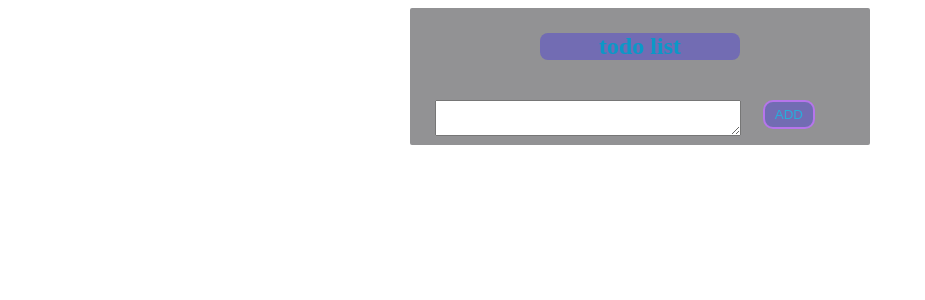
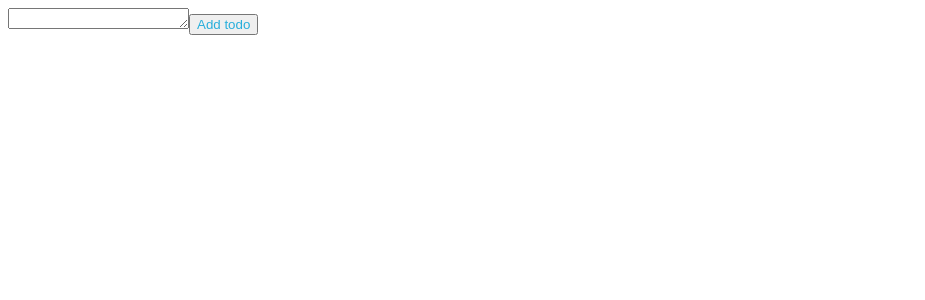
Before and after one commit to sagardubey47/React-Assignment---Todo-List-React, a React app: page / in a window 1280 px wide. Shown: the top 300 px of the page, without its empty margins (0-925 px from the left). Built offline with nearby package versions, Linux system fonts and the light colour scheme.

Commit message:
update components

```diff
--- /dev/null
+++ b/src/components/AddTodo/AddTodo.js
@@ -0,0 +1,28 @@
+import React, {useState} from 'react'
+import "./style.css"
+
+const AddTodo = ({todoListValues,setTodoListValues}) => {
+    const handleAddTask=()=>{
+        !(newValue.replace(/\s/g,'')  =="") && setTodoListValues([...todoListValues,newValue]);
+        setNewValue("");
+
+    }
+     const [newValue, setNewValue] = useState("");
+
+    const handleNewTask=(event)=>{
+        setNewValue(event.target.value);
+    }
+
+
+    return (
+
+
+        <div className="add-todo">
+            <textarea id="task" value={newValue} onChange={handleNewTask} ></textarea>
+            <br/>
+            <button id="btn" onClick={handleAddTask}>Add Task</button>
+        </div>
+    )
+}
+
+export default AddTodo
--- /dev/null
+++ b/src/components/AddTodo/style.css
@@ -0,0 +1,10 @@
+.add-todo{
+
+    height: 20vh;
+    width:80%;
+    margin:20px auto;
+}
+#task{
+    width:100%;
+    height:10vh;
+}
--- a/src/components/App.js
+++ b/src/components/App.js
@@ -1,58 +1,97 @@
-import React,{useState, useEffect} from "react";
+// import React , {useState} from "react";
+// import "./../styles/App.css";
+// import AddTodo from "./AddTodo/AddTodo";
+// import TodoContainer from "./TodoContainer/TodoContainer";
+
+// function App()
+// {
+// 	const [todoListValues, setTodoListValues] = useState([]);
+// 	return (
+// 	<div id="main">
+// 		<AddTodo todoListValues={todoListValues} setTodoListValues={setTodoListValues} />
+// 		<TodoContainer todoListValues={todoListValues} setTodoListValues={setTodoListValues} />
+// 	</div>
+// 	);
+// }
+
+
+// export default App;
+
+import React,{useState} from "react";
 import "./../styles/App.css";
-import Taskarea from "./Textarea"
-import Add from "./Add"
-import Task from "./Task"
 
 function App()
-{
-    const [tasks , setTasks] = useState([]);
+{const [text, setText] = useState("");
+  const [textArray, settextArray] = useState([]);
+  const [edit, setEdit] = useState(false);
+  const [savetext, setsavetext] = useState("");
+  const [customid, setid] = useState();
+  const handleButton = () => {
+    let obj = {};
 
-	 function handleAdd(newTask, resetState) {
-
-		if(newTask.trim().length) {
-        setTasks( prevTasks => {return [...prevTasks, newTask]});
-		resetState();
-	  }
-	}
-
-	 function onDelete(id) {
-
-		 setTasks((prevTasks) => {
-             return prevTasks.filter((task, index) => {
-			 return index != id;
-		 });
-		 });
-	 }
-
-	 function updateEdit(id, value) {
-
-		if(value.trim().length) {
-		 let newtasks = tasks.slice(0, id);
-		 newtasks.push(value);
-		 tasks.slice(id+1).forEach(item => newtasks.push(item));
-
-		 setTasks(newtasks);
-		}
-	 }
+      obj.para = text;
+      let copyArray = textArray.slice();
+      copyArray.push(obj);
+      settextArray(copyArray);
 
 
-	return (
-	<div id="main">
-	   <div className="container">
-           <h2 id="heading" > todo list</h2>
-		   {
-			   tasks.map((task, index) => {
-                  return <Task key={index} id={index}  data={task} onDelete={onDelete} updateEdit={updateEdit} />
-		       })
-		   }
-
-		  <Taskarea handleAdd={handleAdd} />
-
-	   </div>
-
-	</div>
-	);
+     setText("");
+  };
+  const handleDelete = (id) => {
+    const arr = textArray.slice();
+    const filteredArray = arr.filter((item, index) => index !==id);
+    settextArray(filteredArray);
+  };
+  const handleSave = (id) => {
+    if (savetext !== "") {
+      let copyarr = textArray.slice();
+      copyarr[id].para = savetext;
+      settextArray(copyarr);
+      setEdit(false);
+    }
+  };
+  return (
+    <div id="main" className="main">
+      <textarea
+        id="task"
+        value={text}
+        rows="1"
+        cols="20"
+        type="text"
+        onChange={(e) => setText(e.target.value)}
+      ></textarea>
+      <button id="btn" onClick={text?handleButton:null}>
+        Add todo
+      </button>
+      {textArray.map((item, index) => (
+        <div className="list" key={index}>
+          <p>{item.para}</p>
+          <span>
+            <button
+              className="edit"
+              onClick={(event) => {
+                setEdit(true);
+                setid(index);
+              }}
+            >
+              edit
+            </button>
+          </span>
+          <span>
+            <button className="delete" onClick={(event) => handleDelete(index)}>
+              delete
+            </button>
+          </span>
+        </div>
+      ))}
+      {edit && (
+        <>
+          <textarea className="editTask" onChange={(e) => setsavetext(e.target.value)}></textarea>
+          <button className="saveTask" onClick={(event) => handleSave(customid)}>save</button>
+        </>
+      )}
+    </div>
+  );
 }
 
 
--- /dev/null
+++ b/src/components/TodoContainer/TodoContainer.js
@@ -0,0 +1,30 @@
+import React from "react";
+import TodoListItem from "../TodoListItem/TodoListItem";
+import "./style.css";
+
+const TodoContainer = ({ todoListValues, setTodoListValues }) => {
+  //console.log(todoListValues);
+  return (
+    <div className="container">
+        <h1>To Do List</h1>
+      <ul>
+        {todoListValues.map((item, index) => {
+          return (
+            <li key={index} className="list">
+              {
+                <TodoListItem
+                  listItem={item}
+                  index={index}
+                  todoListValues={todoListValues}
+                  setTodoListValues={setTodoListValues}
+                />
+              }
+            </li>
+          );
+        })}
+      </ul>
+    </div>
+  );
+};
+
+export default TodoContainer;
--- a/src/styles/App.css
+++ b/src/styles/App.css
@@ -1,3 +1,8 @@
+h1 {
+    color: #27aedb;
+    text-align: center;
+    }
+
 
 button{
     color: #27aedb;
@@ -9,47 +14,3 @@ button{
 .bg-pink{
 	background-color:pink;
 }
-
-.container {
-    padding: 5px;
-    width: 450px;
-    margin: auto;
-    background-color: rgb(146, 146, 148);
-    border-radius: 2px;
-}
-
-.row {
-    color: rgb(245, 242, 242);
-    width: 400px;
-    margin: 5px auto;
-    background-color: rgb(32, 31, 43);
-    border-radius: 8px;
-    height: 40px;
-    font-family: sans-serif;
-    line-height: 2;
-}
-
-#heading {
-    width: 200px;
-    background-color: rgb(114, 108, 179);
-    color: #0b98c7;
-    border-radius: 8px;
-    text-align: center;
-    margin: 20px auto;
-}
-
-#task {
-    width: 300px;
-   margin-left: 20px;
-   margin-top: 20px;
-}
-
-#btn {
-    margin-top: 20px;
-     background-color: rgb(114, 108, 179);
-     padding: 5px 10px;
-     border-radius: 10px;
-     border: solid 2px rgb(182, 117, 235);
-     float: right;
-     margin-right: 50px;
-}
```
Also changed, not shown: src/components/TodoContainer/style.css (added, +7 -0 lines), src/components/TodoListItem/TodoListItem.js (added, +77 -0 lines), src/components/TodoListItem/style.css (added, +10 -0 lines).
